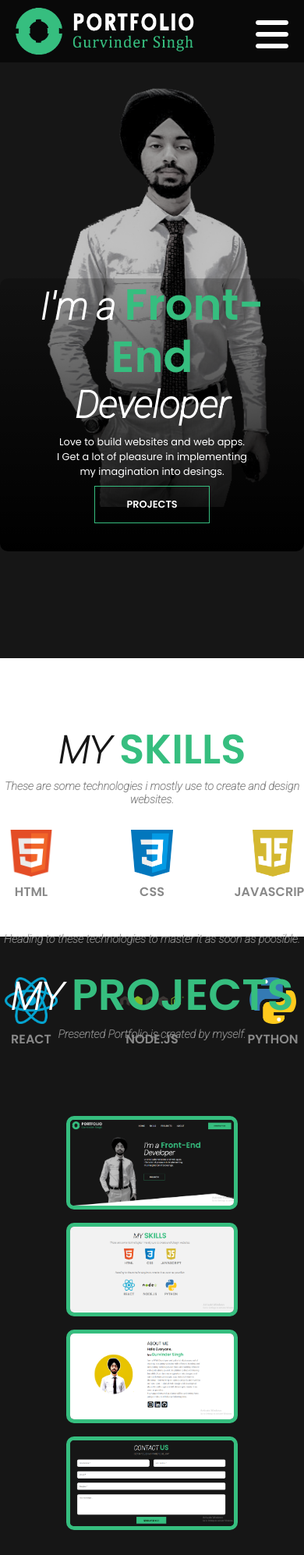
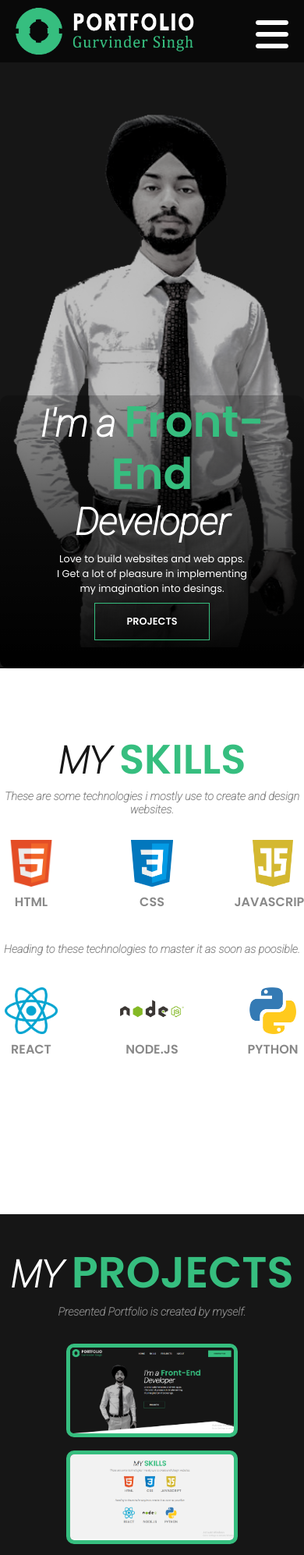
Before and after one commit to gurvinder604/Gurvinder5ingh.github.io, a plain HTML site: page index.html in a window 390 px wide. Shown: the top 1994 px of the page at 78% size. Drawn offline with Linux system fonts and the light colour scheme.

Commit message:
Update style.css
commit 2

```diff
--- a/style.css
+++ b/style.css
@@ -799,7 +799,7 @@ p.note {
     .container-1 {
         overflow: hidden;
         width: 100%;
-        max-height: auto;
+        height: 100%;
         clip-path: polygon(0 0, 100% 0, 100% 100%, 80% 100%, 0% 100%);
     }
 
@@ -814,9 +814,9 @@ p.note {
     }
 
     .left-hero img {
-        height: 550px;
+        height: 700px;
         transform: scale(100%);
-        transform: translate( -30px, 100px);
+        transform: translate( -45px, 130px);
         margin-top: 0;
     }
 
@@ -855,8 +855,8 @@ p.note {
     }
 
     .skills {
-        height: auto;
-        min-width: 100%;
+        max-height: 100vh;
+        width: 100%;
     }
 
     .skills p {
@@ -872,7 +872,7 @@ p.note {
     }
 
     .projects {
-        height: 120vh;
+        height: 120%;
         width: 100%;
     }
     .projects h1 {
@@ -888,7 +888,7 @@ p.note {
     }
 
     .projects p.note {
-        transform: translateY(70px);
+        transform: translateY(0);
         padding: 0;
         font-size: 0.8rem;
         margin-bottom: -3rem;
@@ -900,7 +900,7 @@ p.note {
         flex-direction: column;
         /* flex-wrap: wrap; */
         padding-top: 0;
-        margin-top: 5rem;
+        margin-top: 0;
     }
 
     .container-5 img {
@@ -992,7 +992,8 @@ p.note {
     }
 
     .contact-us {
-        height: 100%;
+        min-height: 100%;
+        width: 100%;
     }
 
     .copyright {
```
Lines whose indentation alone changed are shown as unchanged.
